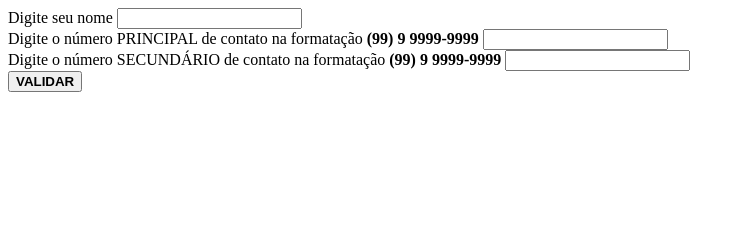
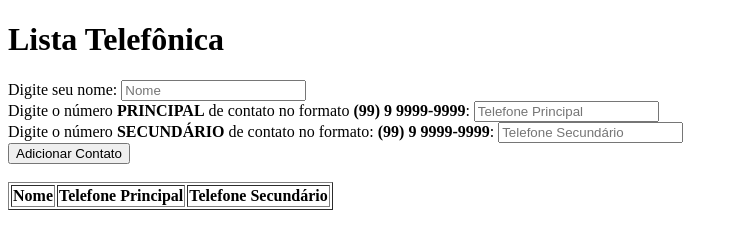
Before and after one commit to DiogoDonner/Prova_JS, a plain HTML site: page index.html in a window 1280 px wide. Shown: the whole page, without its empty margins (0-745 px from the left). Drawn offline with Linux system fonts and the light colour scheme.

Commit message:
Estrutura HTML concluída

```diff
--- a/index.html
+++ b/index.html
@@ -1,30 +1,40 @@
 <!DOCTYPE html>
-<html lang="en">
+<html lang="pt-BR">
+  <head>
+    <meta charset="UTF-8" />
+    <meta name="viewport" content="width=device-width, initial-scale=1.0" />
+    <title>Lista Telefônica</title>
+    <script src="index.js" defer></script>
+  </head>
+  <body>
+    <h1>Lista Telefônica</h1>
 
-<head>
-    <meta charset="UTF-8">
-    <meta name="viewport" content="width=device-width, initial-scale=1.0">
-    <title>Registro Telefonico</title>
-    <script src="index.js"></script>
-</head>
+    <div>
+      <label for="input_nome">Digite seu nome:</label>
+      <input id="input_nome" placeholder="Nome" type="text" /><br>
 
-<body>
-    <div>
-        <label for="name">Digite seu nome</label>
-        <input id=name type="text">
+      <label for="input_telefone1">Digite o número <b>PRINCIPAL</b> de contato no formato <b>(99) 9
+                9999-9999</b>:</label>
+      <input id="input_telefone1" placeholder="Telefone Principal" type="tel" /> <br>
+
+      <label for="input_telefone2">Digite o número <b>SECUNDÁRIO</b> de contato no formato: <b>(99) 9
+                9999-9999</b>:</label>
+      <input id="input_telefone2" placeholder="Telefone Secundário" type="tel" /><br>
+
+      <button id="botao_adicionar">Adicionar Contato</button><br><br>
     </div>
-    <div>
-        <label for="inputnumber1">Digite o número PRINCIPAL de contato na formatação <b>(99) 9 9999-9999</b></label>
-        <input id="inputnumber1" type="text">
-        <div>
-            <label for="inputnumber2">Digite o número SECUNDÁRIO de contato na formatação <b>(99) 9
-                    9999-9999</b></label>
-            <input id="inputnumber2" type="text">
-        </div>
-    </div>
-<div>
-    <button id="validar"><b>VALIDAR</b></button>
-</div>
-</body>
 
+    <table border="1" id="tabela_contatos">
+      <thead>
+        <tr>
+          <th>Nome</th>
+          <th>Telefone Principal</th>
+          <th>Telefone Secundário</th>
+        </tr>
+      </thead>
+      <tbody>
+        <!-- Contatos aparecerão aqui -->
+      </tbody>
+    </table>
+  </body>
 </html>
```
